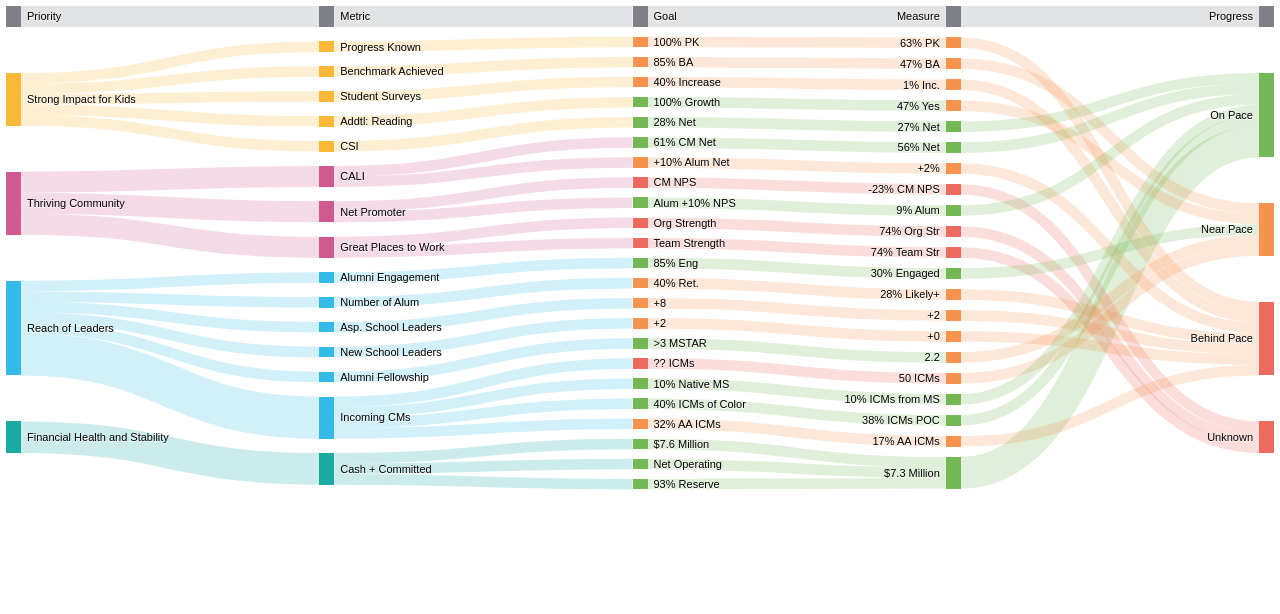
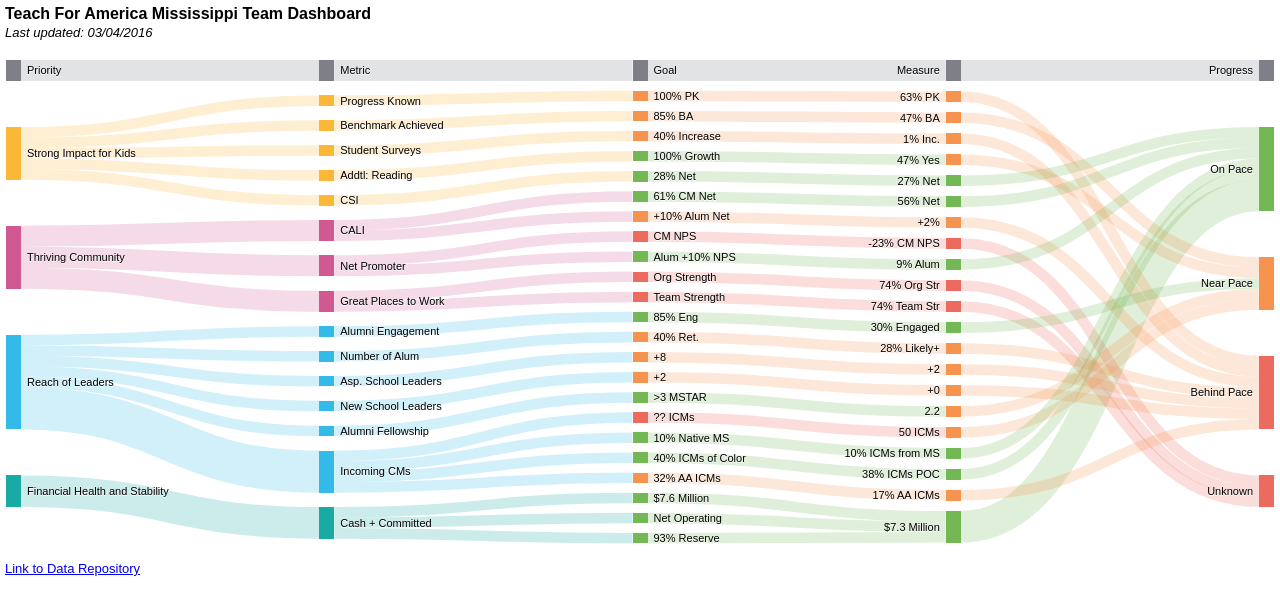
Before and after one commit to seanthony/staff, a plain HTML site: page index.html in a window 1280 px wide. Drawn offline with Linux system fonts and the light colour scheme.

Commit message:
Update index.html

```diff
--- a/index.html
+++ b/index.html
@@ -13,6 +13,7 @@
         min-width: 960px;
         max-width: 1280px;
         margin: auto;
+        font-family: sans-serif;
       }
       #chart {
         height: 500px;
@@ -34,7 +35,18 @@
     </style>
   </head>
   <body>
+    <font size="3">
+      <b>Teach For America Mississippi Team Dashboard</b>
+    </font>
+    <br>
+    <font size="2">
+      <i>Last updated: 03/04/2016</i>
+    </font>
+    <br><br>
     <div id="chart"></div>
+    <font size="2">
+      <a href="https://docs.google.com/spreadsheets/d/1Kn0vUR2OSoXeZ24K7Q4TIpuzr7h6IPH4MN5DDCxX8qU/edit#gid=0">Link to Data Repository</a>
+    </font>
 
     <script>
       var colors = {
```
